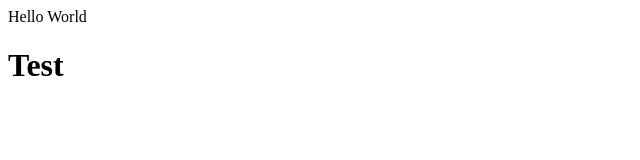
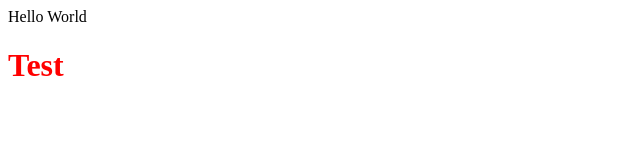
Before and after one commit to SarahBuehler/SarahBuehler.github.io, a plain HTML site: page index.html in a window 1280 px wide. Shown: the full height of the page, 0-640 px from the left. Drawn offline with Linux system fonts and the light colour scheme.

Commit message:
change color

```diff
--- a/index.html
+++ b/index.html
@@ -11,7 +11,7 @@
 <body>
     Hello World
 
-    <h1>Test</h1>
+    <h1 style="color: red;">Test</h1>
 </body>
 
 </html>
```
